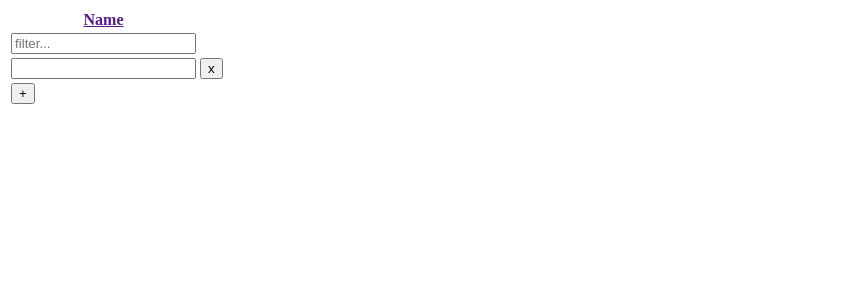
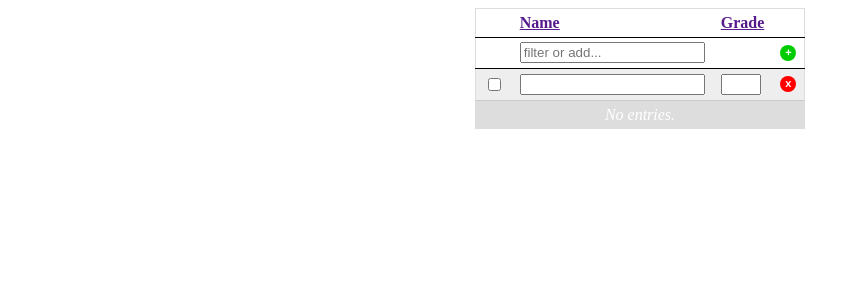
Before and after one commit to cchan/doecaptains, a PHP site: page /members.html in a window 1280 px wide. Shown: the top 300 px of the page, without its empty margins (0-857 px from the left). Run offline with PHP 8.4, Linux system fonts and the light colour scheme; some libraries are stand-ins or nearby versions.

Commit message:
looks beautiful whoa

```diff
--- a/members.html
+++ b/members.html
@@ -12,6 +12,7 @@
 		<script src="https://cdn.firebase.com/js/client/2.2.4/firebase.js"></script>
 		<script src="https://cdn.firebase.com/libs/angularfire/1.1.2/angularfire.min.js"></script>
 		<script src="new.js"></script>
+		<link rel="stylesheet" href="style.css">
 		<script>
 		app.controller("Members", function($scope, $firebaseArray){
 			$scope.predicate = 'name';
@@ -22,24 +23,34 @@
 	</head>
 	<body ng-controller="List">
 		<table ng-controller="Members" class="list-table">
-			<tr class="trh">
+			<thead>
+				<tr>
+					<th></th>
 					<th><a href="" ng-click="order('name')" class="sortby" ng-class="{forward: predicate=='name' && direction, reverse: predicate=='name' && !direction}">Name</a></th>
+					<th><a href="" ng-click="order('grade')" class="sortby" ng-class="{forward: predicate=='grade' && direction, reverse: predicate=='grade' && !direction}">Grade</a></th>
 					<th></th>
 				</tr>
-			<tr class="trh">
-				<th><input ng-model="searchTerm" placeholder="filter..."></th>
+				<tr>
 					<th></th>
+					<th><input ng-model="searchTerm" placeholder="filter or add..."></th>
+					<th></th>
+					<th><button class="yBtn" ng-disabled="!searchTerm" ng-click="addNew(members)">+</button></th>
 				</tr>
-			<tr ng-repeat="member in members | orderBy:predicate:!direction" ng-show="strInStr(searchTerm,member.name)">
+			</thead>
+			<tbody>
+				<!--http://stackoverflow.com/a/18593018/1181387-->
+				<tr ng-repeat="member in filteredMembers = (members | orderBy:predicate:!direction)" ng-show="strInStr(searchTerm,member.name)">
+					<td><input type="checkbox" name="member_selection" value="{{member.$id}}"></td>
 					<td><input id="{{member.$id}}_name" ng-model="member.name" ng-change="members.$save(member)"></td>
-				<td><button ng-click="remove(members,member)" tabindex="-1">x</button></td>
+					<td><input style="width:3em;" ng-model="member.grade" ng-change="members.$save(member)"></td>
+					<td><button class="xBtn" ng-click="remove(members,member)" tabindex="-1">x</button></td>
 				</tr>
-			<tr>
-				<td>
-					<button ng-click="addNew(members)">+</button>
-				</td>
-				<td></td>
+			</tbody>
+			<tfoot>
+				<tr ng-show="!filteredMembers.length" style="background-color:#ddd;">
+					<td colspan="4" style="text-align:center;color:#fff;font-style:italic;">No entries.</td>
 				</tr>
+			</tfoot>
 		</table>
 		<br>
 		<br>
--- a/new.js
+++ b/new.js
@@ -10,15 +10,16 @@ app.controller("List", function($scope){
 		$scope.predicate = predicate;
 	};
 	$scope.addNew = function(fbArr,blank){
+		console.log("asdf");
 		if(blank===undefined)
-			blank = {name:""};
+			blank = {name:$scope.searchTerm};
 		fbArr.$add(blank).then(function(ref){
 			document.getElementById(ref.key()+"_name").focus();
 		});
 	};
 	$scope.searchTerm = "";
 	$scope.strInStr = function(srch,str){
-		console.log(srch,str);
+		//console.log(srch,str);
 		srch = srch.toLowerCase();
 		str = str.toLowerCase();
 
--- a/style.css
+++ b/style.css
@@ -1,9 +1,38 @@
-.list-table tr{
-	border-bottom: solid 5px #999;
+.list-table{
+	border-collapse: collapse;
+	border: solid 1px #ddd;
+	margin: 0 auto;
+	text-align: left;
 }
 .list-table td, .list-table th{
-	padding: 1em;
+	padding: 0.3em 0.5em;
+}
+/*https://stackoverflow.com/questions/13624276/html-how-to-separate-table-rows-with-a-line*/
+.list-table thead th{
+	border-bottom: solid 1px #000;
+}
+.list-table tbody td{
+	border-bottom: solid 1px #ccc;
+}
+.list-table tbody tr:nth-child(odd){
+	background-color: #eee;
 }
 .list-table .sortby:after{font-size: 0.6em;}
 .list-table .sortby.forward:after {content: '\25bc';}
 .list-table .sortby.reverse:after {content: '\25b2';}
+.list-table .xBtn, .list-table .yBtn{
+	color:white;
+	font-weight:bold;
+	font-family: Helvetica, Verdana, Tahoma;
+	border:0;
+	font-size: 11px;
+	padding: 0px 5px 2px 5px;
+	width:16px; height: 16px; border-radius: 8px;
+	vertical-align:bottom;
+}
+.list-table .xBtn{background-color:#f00;}
+.list-table .yBtn{background-color:#0c0;padding-top:1px;}
+.list-table .yBtn:disabled{background-color:#ccc;}
+.list-table .xBtn:hover, .list-table .yBtn:hover{
+	cursor:pointer;
+}
```
Also changed, not shown: rounds.html (+6 -7 lines). Lines whose indentation alone changed are shown as unchanged.
